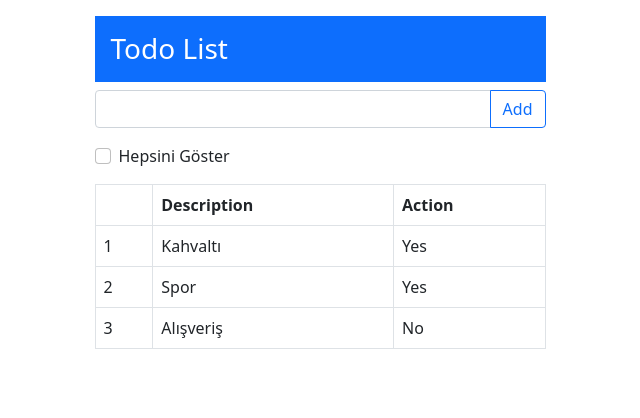
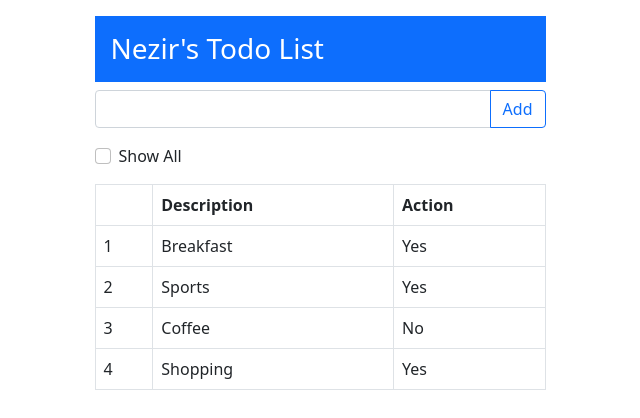
Before and after one commit to nezirturhalli/Angular-Training, an Angular app in the folder todoapp/: page / in a window 1280 px wide. Shown: the top 418 px of the page, without its empty margins (320-960 px from the left). Built offline with nearby package versions, Linux system fonts and the light colour scheme.

Commit message:
second commit

```diff
--- /dev/null
+++ b/todoapp/src/app/model.ts
@@ -0,0 +1,18 @@
+import { TodoItem } from './todoitem';
+
+export class Model {
+  name: string;
+  items: TodoItem[];
+
+  constructor() {
+    this.name = 'Nezir';
+    this.items = [
+      { description: 'Breakfast', action: 'Yes' },
+      { description: 'Sports', action: 'Yes' },
+      { description: 'Coffee', action: 'No' },
+      { description: 'Shopping', action: 'Yes' },
+    ];
+  }
+}
+
+const model = new Model();
--- a/todoapp/src/app/todo/todo.component.html
+++ b/todoapp/src/app/todo/todo.component.html
@@ -1,14 +1,19 @@
 <div class="container">
   <div class="row">
     <div class="col-5 mx-auto">
-        <h3 class="bg-primary text-white p-3">Todo List</h3>
+      <h3 class="bg-primary text-white p-3">{{ getName() }}'s Todo List</h3>
       <div class="input-group mb-3">
-          <input type="text" class="form-control">
+        <input type="text" class="form-control" />
         <button class="btn btn-outline-primary">Add</button>
       </div>
       <div class="form-check mb-3">
-          <input type="checkbox" class="form-check-input" name="" id="displayAll">
-          <label form="displayAll" class="form-check-label">Hepsini Göster</label>
+        <input
+          type="checkbox"
+          class="form-check-input"
+          name=""
+          id="displayAll"
+        />
+        <label form="displayAll" class="form-check-label">Show All</label>
       </div>
 
       <table class="table table-bordered">
@@ -20,20 +25,10 @@
           </tr>
         </thead>
         <tbody>
-            <tr>
-              <td>1</td>
-              <td>Kahvaltı</td>
-              <td>Yes</td>
-            </tr>
-            <tr>
-              <td>2</td>
-              <td>Spor</td>
-              <td>Yes</td>
-            </tr>
-            <tr>
-              <td>3</td>
-              <td>Alışveriş</td>
-              <td>No</td>
+          <tr *ngFor="let item of getItems(); let i = index">
+            <td>{{ i+1 }}</td>
+            <td>{{ item.description }}</td>
+            <td>{{ item.action }}</td>
           </tr>
         </tbody>
       </table>
--- a/todoapp/src/app/todo/todo.component.ts
+++ b/todoapp/src/app/todo/todo.component.ts
@@ -1,15 +1,19 @@
 import { Component, OnInit } from '@angular/core';
+import { Model } from '../model';
+import { TodoItem } from '../todoitem';
 
 @Component({
   selector: 'app-todo',
   templateUrl: './todo.component.html',
-  styleUrls: ['./todo.component.css']
+  styleUrls: ['./todo.component.css'],
 })
-export class TodoComponent implements OnInit {
-
-  constructor() { }
-
-  ngOnInit(): void {
+export class TodoComponent {
+  constructor() {}
+  model = new Model();
+  getName() {
+    return this.model.name;
   }
-
+  getItems() {
+    return this.model.items;
+  }
 }
--- /dev/null
+++ b/todoapp/src/app/todoitem.ts
@@ -0,0 +1,20 @@
+// export class TodoItem {
+//   description: string;
+//   action: string;
+
+//   constructor(description: string, action: string) {
+//     this.description = description;
+//     this.action = action;
+//   }
+// }
+// export class TodoItem {
+
+//     constructor(public description: string,public action: string) {
+//       this.description = description;
+//       this.action = action;
+//     }
+//   }
+export interface TodoItem {
+  description: string;
+  action: string;
+}
--- a/todoapp/tsconfig.json
+++ b/todoapp/tsconfig.json
@@ -19,7 +19,8 @@
     "lib": [
       "es2018",
       "dom"
-    ]
+    ],
+  //  "strictNullChecks": false
   },
   "angularCompilerOptions": {
     "enableI18nLegacyMessageIdFormat": false,
```
Lines whose indentation alone changed are shown as unchanged.
